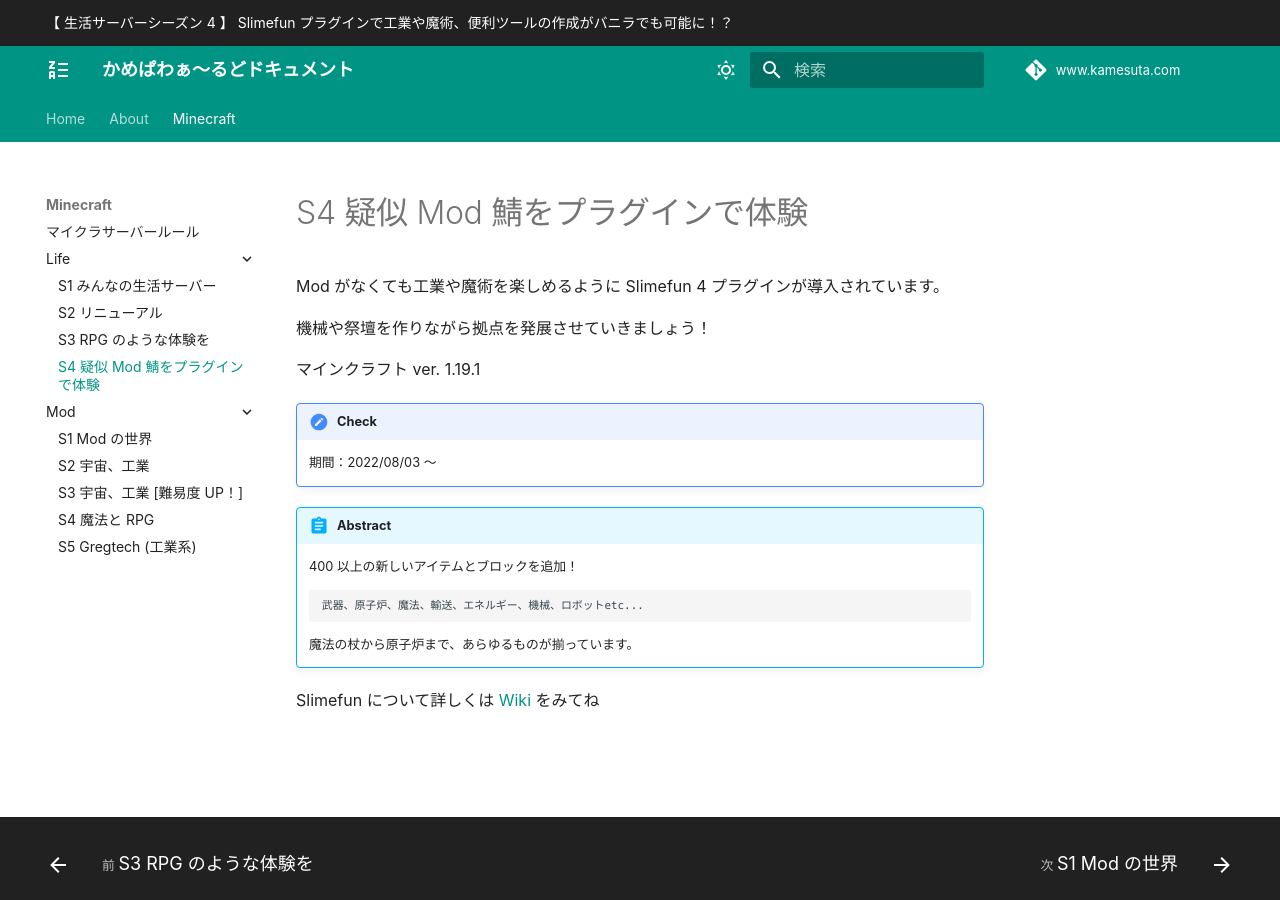
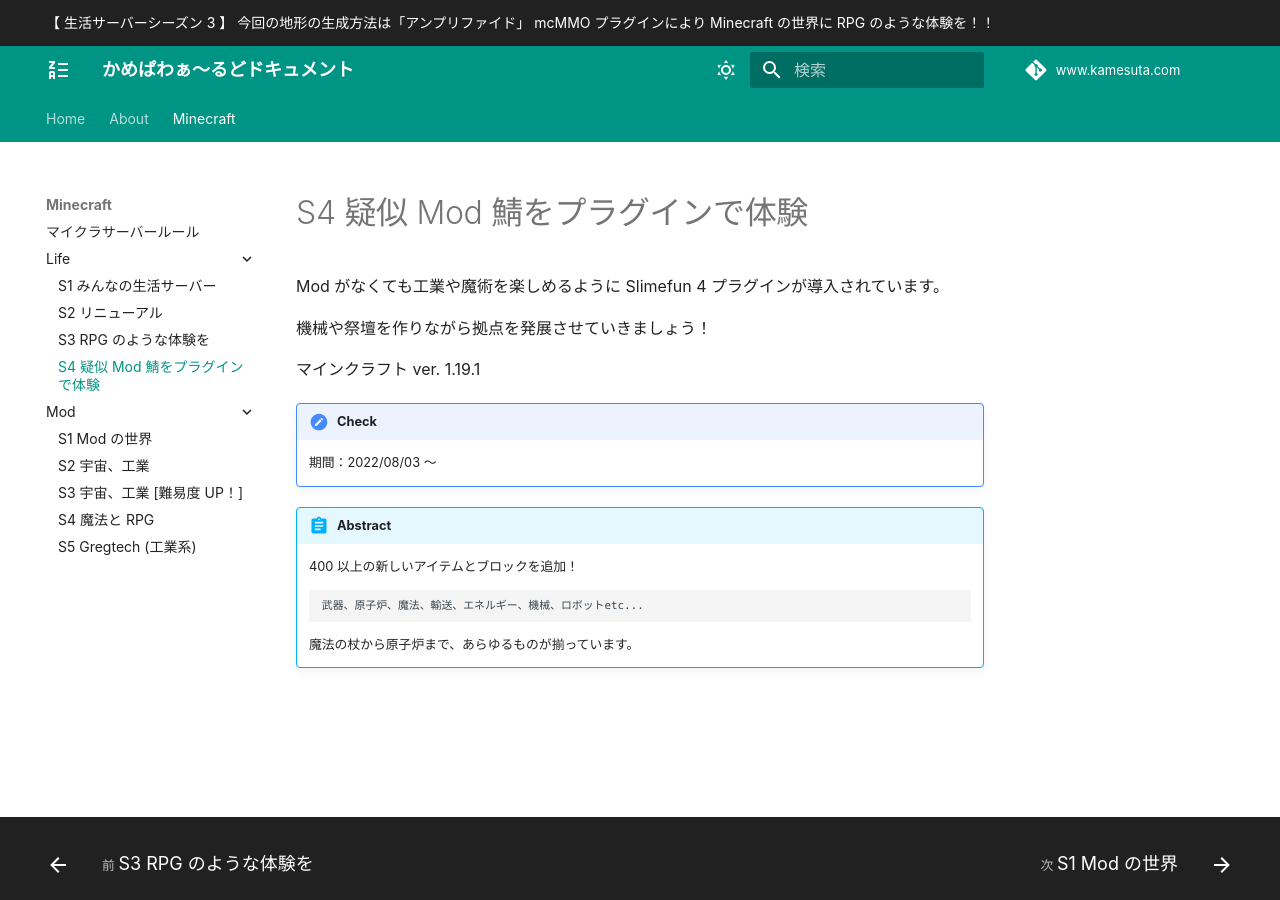
Before and after one commit to Neko7sora/kpw-web, an MkDocs documentation site: the page built from path/docs/mkdocs/docs/minecraft/life/s4.md, in a window 1280 px wide and 900 px high. Built offline with MkDocs 1.6.1 and Material for MkDocs 9.7.7, drawn with Linux system fonts in a browser that asks for light colours; some web fonts are replaced; comment, search, counter and statistics services are not loaded.

Commit message:
Revert "Update"
This reverts commit 331a8838a9e9aa3a137e9709f56b2c9d297a4ade.

```diff
--- a/path/docs/mkdocs/docs/minecraft/life/s4.md
+++ b/path/docs/mkdocs/docs/minecraft/life/s4.md
@@ -22,5 +22,3 @@ Mod がなくても工業や魔術を楽しめるように Slimefun 4 プラグ
         武器、原子炉、魔法、輸送、エネルギー、機械、ロボットetc...
 
     魔法の杖から原子炉まで、あらゆるものが揃っています。
-
-Slimefun について詳しくは [Wiki](<https://kamepower.fandom.com/ja/wiki/初めての方へ_(Slimefun入門)>) をみてね
--- a/path/docs/mkdocs/overrides/main.html
+++ b/path/docs/mkdocs/overrides/main.html
@@ -1,7 +1,7 @@
 {% extends "base.html" %}
 
 {% block announce %}
-【 生活サーバーシーズン 4 】 Slimefun プラグインで工業や魔術、便利ツールの作成がバニラでも可能に！？
+【 生活サーバーシーズン 3 】 今回の地形の生成方法は「アンプリファイド」 mcMMO プラグインにより Minecraft の世界に RPG のような体験を！！
 {% endblock %}
 
 {% block footer %}
```
Also changed, not shown: 1 other file.
